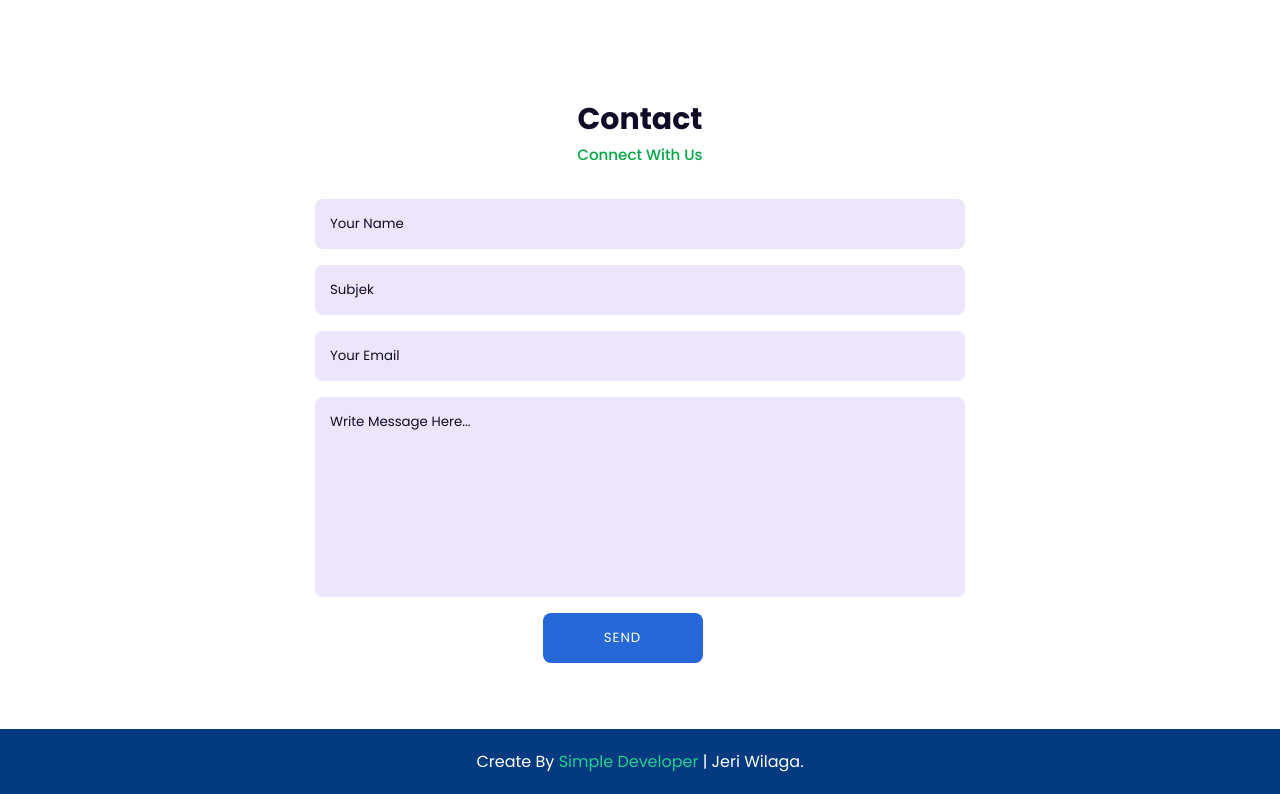
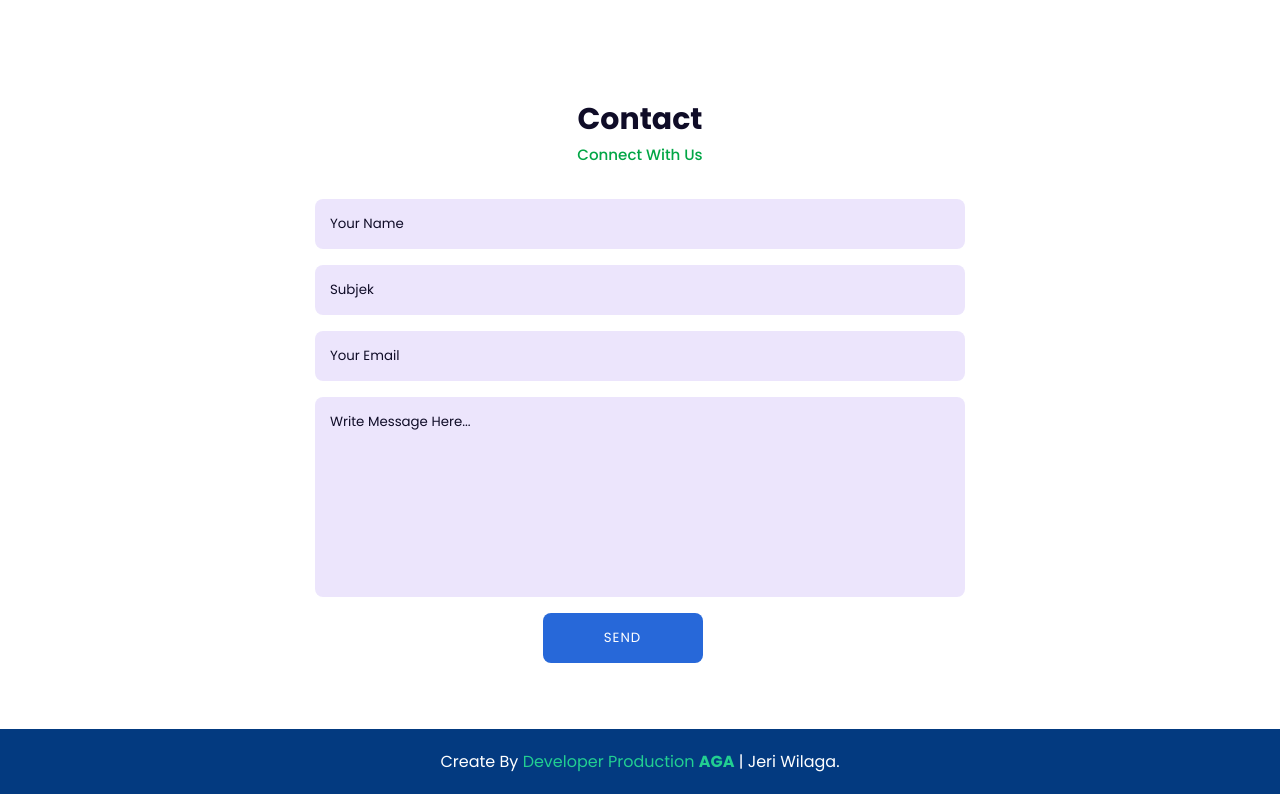
Before and after one commit to jeriwilaga/Portofolio, a plain HTML site: page index.html in a window 1280 px wide. Shown: the part 3216-4010 px from the top of the page. Drawn offline with nearby package versions, Linux system fonts and the light colour scheme.

Commit message:
index.html

```diff
--- a/index.html
+++ b/index.html
@@ -225,7 +225,7 @@
     </div>
     <!-- Copyright -->
     <div class="copyright">
-        <p>Create By <a href="">Simple Developer</a> | Jeri Wilaga.</p>
+        <p>Create By <a href="">Developer Production <strong>AGA</strong></a> | Jeri Wilaga.</p>
     </div>
 
 
```
